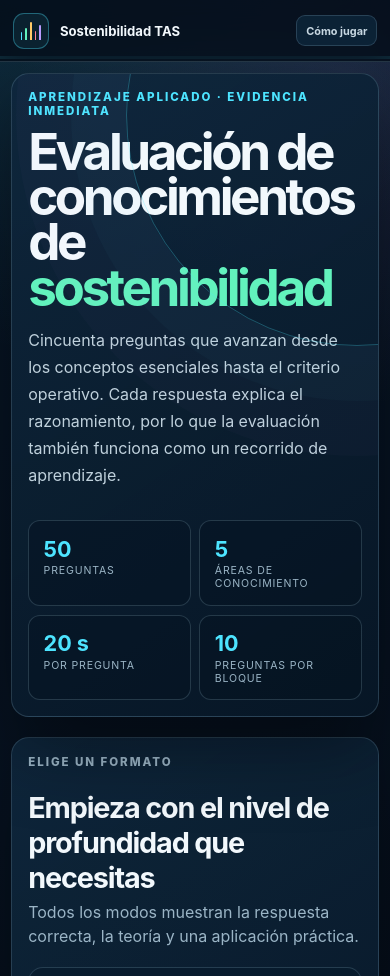
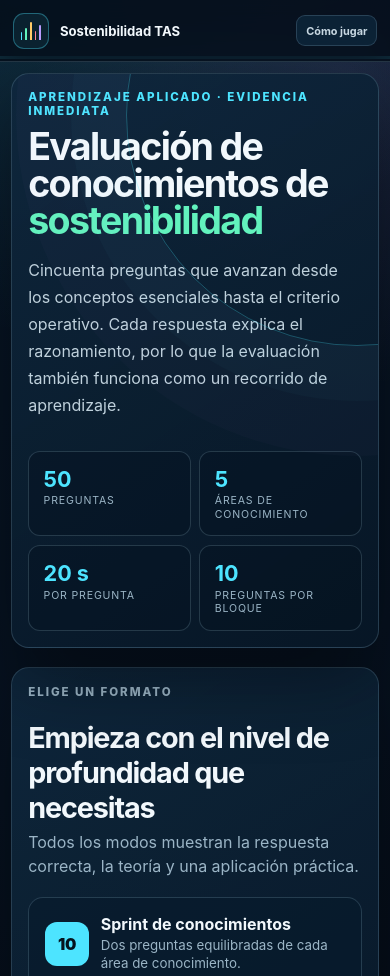
Before and after one commit to AUG79-droid/biodivertrivial-airbus, a plain HTML site: page index.html in a window 390 px wide. Shown: the top 976 px of the page. Drawn offline with Linux system fonts and the light colour scheme.

Commit message:
Fix Spanish responsive hero layout
Prevent the long Spanish title and home panels from overflowing on intermediate and mobile viewport widths.

```diff
--- a/styles.css
+++ b/styles.css
@@ -26,6 +26,7 @@ body {
   margin: 0;
   min-width: 320px;
   min-height: 100vh;
+  overflow-x: hidden;
   color: var(--text);
   background:
     radial-gradient(circle at 12% -10%, rgba(77, 228, 255, .16), transparent 32%),
@@ -95,10 +96,11 @@ button:focus-visible, [tabindex]:focus-visible { outline: 3px solid var(--cyan);
 .primary-button:hover, .secondary-button:hover, .ghost-button:hover { transform: translateY(-1px); filter: brightness(1.08); }
 
 /* Home */
-.home-grid { display: grid; grid-template-columns: minmax(0, 1.05fr) minmax(420px, .95fr); gap: 1.2rem; }
-.hero-panel { min-height: 640px; display: flex; flex-direction: column; justify-content: center; padding: clamp(2rem, 6vw, 5.5rem); overflow: hidden; position: relative; }
+.home-grid { display: grid; grid-template-columns: minmax(0, 1.05fr) minmax(360px, .95fr); gap: 1.2rem; }
+.home-grid > * { min-width: 0; }
+.hero-panel { min-height: 640px; display: flex; flex-direction: column; justify-content: center; padding: clamp(2rem, 5vw, 4.75rem); overflow: hidden; position: relative; }
 .hero-panel::before { content: ""; position: absolute; width: 460px; height: 460px; right: -210px; top: -190px; border: 1px solid rgba(77,228,255,.28); border-radius: 50%; box-shadow: 0 0 0 55px rgba(77,228,255,.025), 0 0 0 110px rgba(186,156,255,.018); }
-.hero-panel h1 { max-width: 760px; margin: .7rem 0 1.1rem; font-size: clamp(3.2rem, 7vw, 7.2rem); line-height: .88; letter-spacing: -.067em; }
+.hero-panel h1 { max-width: 100%; margin: .7rem 0 1.1rem; font-size: clamp(2.75rem, 4.5vw, 5rem); line-height: .94; letter-spacing: -.057em; overflow-wrap: anywhere; }
 .hero-panel h1 span { display: block; color: var(--mint); }
 .hero-panel .lead { max-width: 680px; margin: 0; color: #bfd1dc; font-size: clamp(1rem, 1.7vw, 1.24rem); line-height: 1.68; }
 .hero-metrics { display: grid; grid-template-columns: repeat(4, minmax(90px, 1fr)); gap: .55rem; max-width: 720px; margin-top: 2rem; }
@@ -226,9 +228,13 @@ button:focus-visible, [tabindex]:focus-visible { outline: 3px solid var(--cyan);
 
 @keyframes timer-pulse { 50% { transform: scale(1.035); } }
 
+@media (max-width: 1240px) {
+  .home-grid { grid-template-columns: 1fr; }
+  .hero-panel { min-height: auto; }
+}
+
 @media (max-width: 980px) {
-  .home-grid, .quiz-shell, .feedback-grid, .checkpoint-grid, .results-grid { grid-template-columns: 1fr; }
-  .hero-panel { min-height: auto; }
+  .quiz-shell, .feedback-grid, .checkpoint-grid, .results-grid { grid-template-columns: 1fr; }
   .quiz-shell { min-height: 0; }
   .quiz-sidebar { display: grid; grid-template-columns: 1fr 1fr; }
   .keyboard-tip { display: none; }
@@ -245,7 +251,7 @@ button:focus-visible, [tabindex]:focus-visible { outline: 3px solid var(--cyan);
   #app { padding: .7rem; }
   .panel { border-radius: 18px; }
   .hero-panel, .mode-panel, .question-panel, .quiz-sidebar, .feedback-status, .feedback-theory, .checkpoint-card, .results-summary, .results-detail { padding: 1rem; }
-  .hero-panel h1 { font-size: 3.2rem; }
+  .hero-panel h1 { font-size: 2.35rem; line-height: .98; letter-spacing: -.045em; }
   .hero-metrics { grid-template-columns: 1fr 1fr; }
   .resume-card { align-items: stretch; flex-direction: column; }
   .mode-card { grid-template-columns: 42px 1fr; }
```
